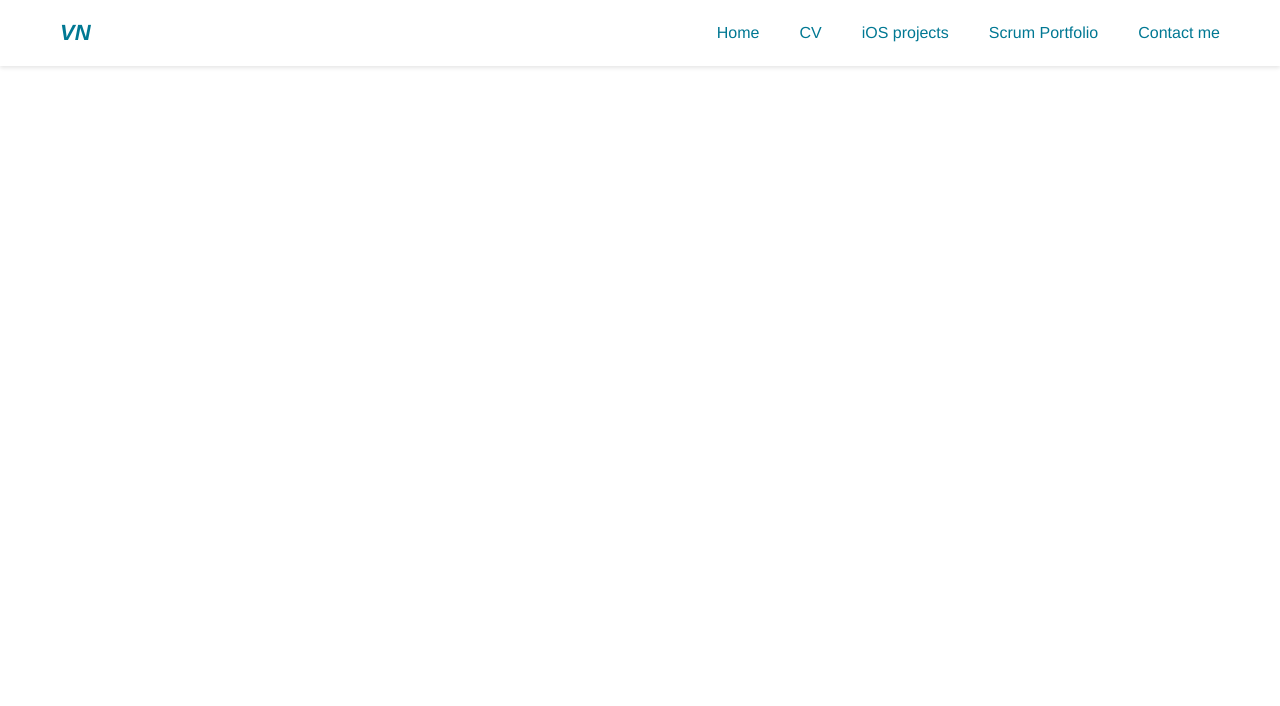
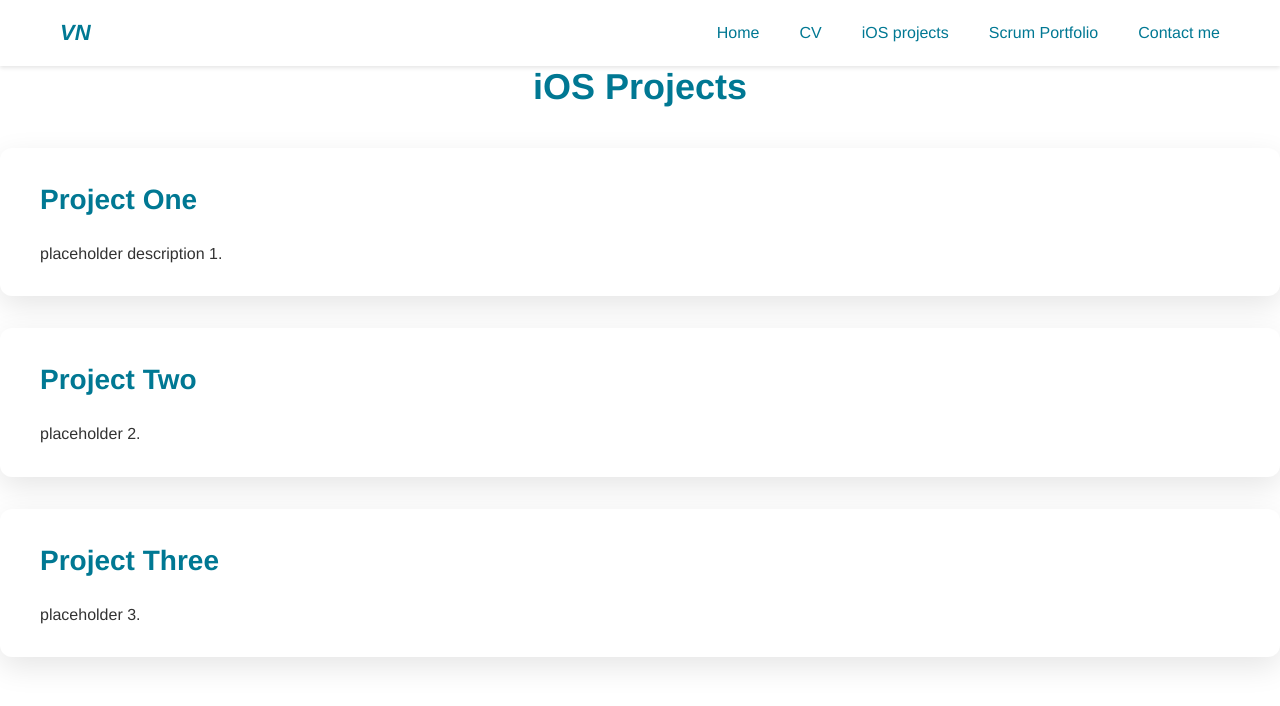
Before and after one commit to ver38/ver38.github.io, a plain HTML site: page projects.html in a window 1280 px wide. Drawn offline with Linux system fonts and the light colour scheme.

Commit message:
created new style for projects section

```diff
--- a/projects.css
+++ b/projects.css
@@ -0,0 +1,42 @@
+
+  h1 {
+    font-size: 36px;
+    color: #007893;
+    margin-bottom: 40px;
+    text-align: center;
+    font-weight: 700;
+  }
+
+
+  .project-card {
+    background-color: #ffffff;
+    border-radius: 12px;
+    box-shadow: 0 10px 30px rgba(0.1, 0.1, 0.1, 0.10);
+    padding: 30px 40px;
+    margin-bottom: 32px;
+    transition: transform 0.3s ease, box-shadow 0.3s ease;
+    cursor: pointer;
+    font-size: 16px;
+    line-height: 1.6;
+    color: #333;
+    display: flex;
+    flex-direction: column;
+  }
+
+  .project-card:hover {
+    transform: translateY(-6px);
+    box-shadow: 0 16px 40px rgba(0.1, 0.1, 0.1, 0.15);
+  }
+
+  .project-card h2 {
+    font-size: 28px;
+    color: #007893;
+    font-weight: 700;
+    margin-bottom: 18px;
+  }
+
+  .project-card p {
+    font-size: 16px;
+    color: #333;
+    margin-bottom: 0;
+  }
--- a/projects.html
+++ b/projects.html
@@ -28,3 +28,18 @@
         en.forEach(el => el.style.display = el.style.display === 'none' ? 'block' : 'none');
       }
     </script>
+
+      <h1>iOS Projects</h1>
+        <div class="project-card">
+          <h2>Project One</h2>
+          <p>placeholder description 1.</p>
+        </div>
+        <div class="project-card">
+          <h2>Project Two</h2>
+          <p>placeholder 2.</p>
+        </div>
+        <div class="project-card">
+          <h2>Project Three</h2>
+          <p>placeholder 3.</p>
+        </div>
+    </body>
```
